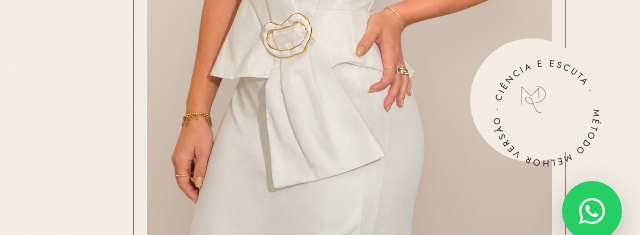
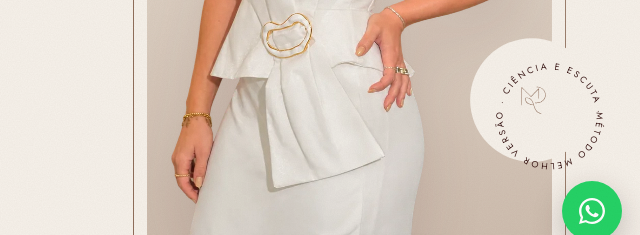
Before and after one commit to Israel-ops-cmd/site-marilia-rego, a plain HTML site: page index.html in a window 1280 px wide. Shown: the part 541-776 px from the top of the page, 640-1280 px from the left. Drawn offline with Linux system fonts and the light colour scheme.

Commit message:
Selo: texto distribuído por igual em toda a volta
Co-Authored-By: Claude Opus 5.5 <noreply@anthropic.com>
Claude-Session: https://claude.ai/code/session_01BuBshsin3C4fuVFiRZdN8V

```diff
--- a/index.html
+++ b/index.html
@@ -171,7 +171,7 @@ body.is-dark .brand svg{color:var(--areia)}
 .floor{position:absolute;left:12%;right:12%;bottom:-16px;height:28px;border-radius:50%;background:radial-gradient(closest-side,rgba(62,28,26,.28),transparent);filter:blur(4px)}
 .seal{position:absolute;right:-6%;bottom:12%;width:clamp(104px,10vw,138px);aspect-ratio:1;z-index:3;color:var(--vinho)}
 .seal svg{width:100%;height:100%;overflow:visible}
-.seal text{font-family:var(--sans);font-size:8.4px;letter-spacing:.22em;text-transform:uppercase;fill:currentColor}
+.seal text{font-family:var(--sans);font-size:8.4px;font-weight:400;fill:currentColor;text-rendering:geometricPrecision}
 .seal .disc{fill:var(--off)}
 
 /* Seções */
@@ -425,9 +425,9 @@ body.is-dark .cursor{border-color:var(--areia)}
           <circle class="disc" cx="60" cy="60" r="58"/>
           <g class="seal-rot" style="transform-origin:60px 60px">
             <path id="sealpath" d="M60,60 m-44,0 a44,44 0 1,1 88,0 a44,44 0 1,1 -88,0" fill="none"/>
-            <text><textPath href="#sealpath">Método Melhor Versão · Ciência e escuta ·</textPath></text>
+            <text textLength="276.4" lengthAdjust="spacing"><textPath href="#sealpath" textLength="276.4" lengthAdjust="spacing">MÉTODO MELHOR VERSÃO · CIÊNCIA E ESCUTA · </textPath></text>
           </g>
-          <use href="#mono" x="44" y="45" width="32" height="29" style="color:var(--bronze)"/>
+          <use href="#mono" x="44" y="45.5" width="32" height="29" style="color:var(--bronze)"/>
         </svg>
       </div>
     </div>
```
